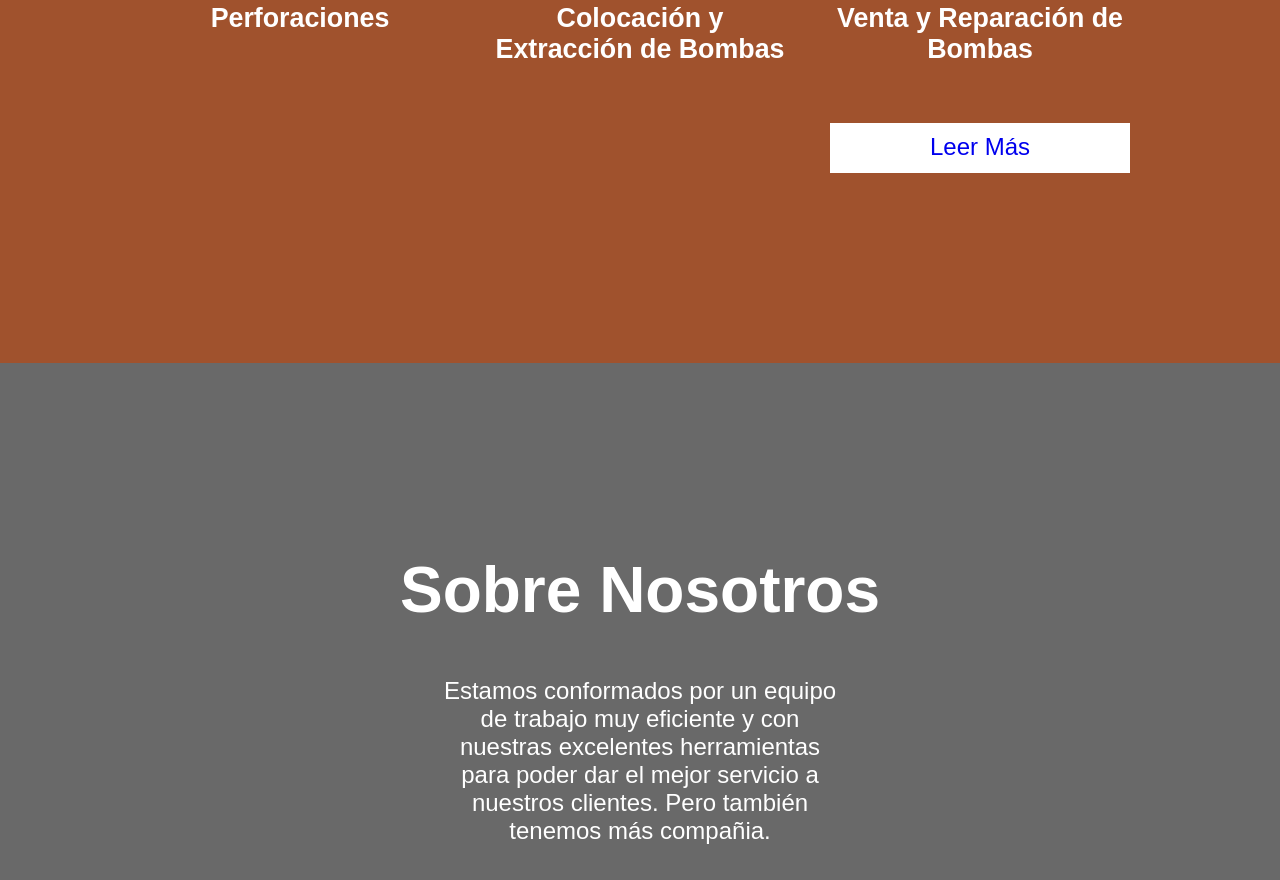
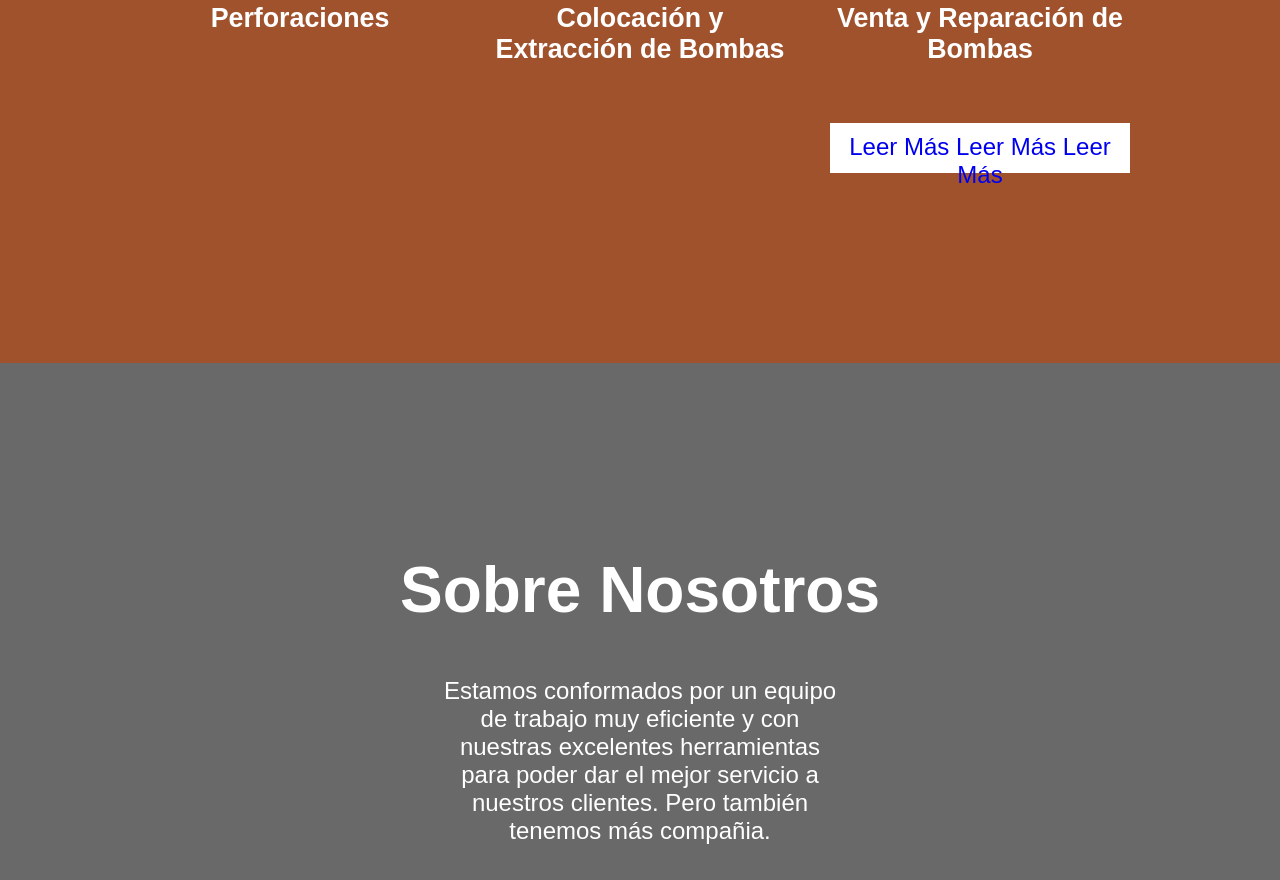
Before and after one commit to solc10/solc10.github.io, a plain HTML site: page index.html in a window 1280 px wide. Shown: the part 2355-3235 px from the top of the page. Drawn offline with Linux system fonts and the light colour scheme.

Commit message:
Update index.html

```diff
--- a/index.html
+++ b/index.html
@@ -50,6 +50,8 @@
             <div class="subtitulo3"><h6>Venta y Reparación de Bombas</h6></div>
         </div>
         <div id="cajita1">
+            <a href="index2.html">Leer Más</a>
+            <a href="index2.html">Leer Más</a>
             <a href="index2.html">Leer Más</a>
         </div>
     </section>
```
